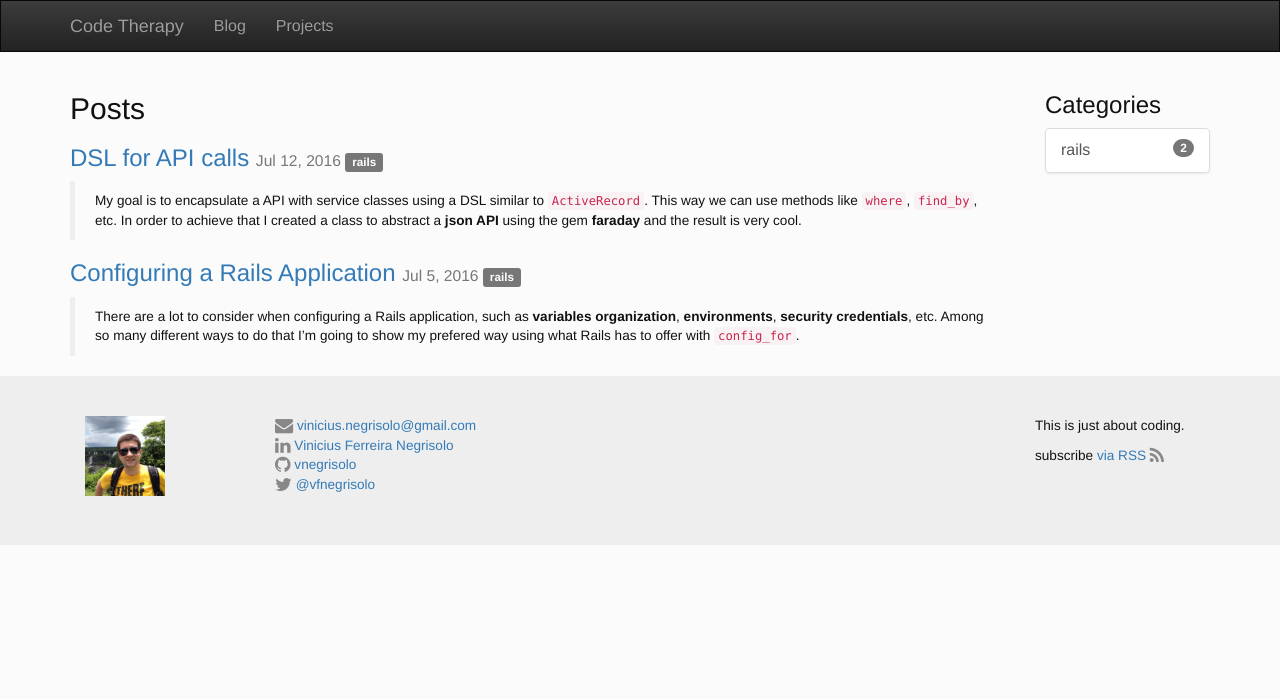
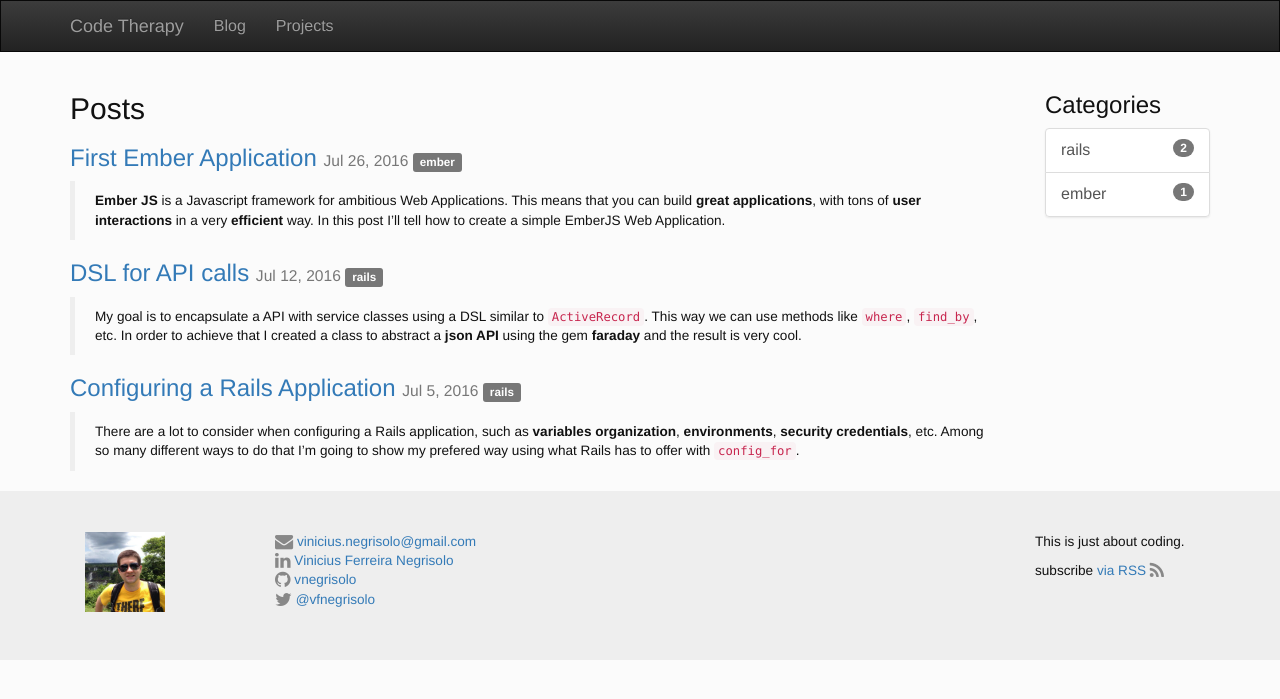
Before and after one commit to vnegrisolo/vnegrisolo.github.io, a Jekyll site: the page built from index.html, in a window 1280 px wide. Shown: the top 699 px of the page. Built offline with Jekyll 4.4.1, drawn with Linux system fonts in a browser that asks for light colours; part of the change alters nothing that is shown.

Commit message:
Create Ember post - First ember application

````diff
--- a/_includes/category_labels.html
+++ b/_includes/category_labels.html
@@ -1,5 +1,5 @@
 {% for category in include.categories %}
-  <a href="{{ category }}">
+  <a href="/{{ category }}">
     <span class="label label-default">{{ category }}</span>
   </a>
 {% endfor %}
--- /dev/null
+++ b/_posts/2016-07-26-first-ember-application.md
@@ -0,0 +1,143 @@
+---
+layout: post
+title:  "First Ember Application"
+date:   2016-07-26 12:00:00
+last_modified_at: 2016-07-26 12:00:00
+categories: ember
+---
+
+**Ember JS** is a Javascript framework for ambitious Web Applications. This means that you can build **great applications**, with tons of **user interactions** in a very **efficient** way. In this post I'll tell how to create a simple EmberJS Web Application.
+
+### Install Ember
+
+[Ember](http://emberjs.com/) uses NodeJs and its [npm](https://www.npmjs.com/) (node package manager) to manage some of dependencies, including Ember itself.
+
+It also depends on [bower](https://bower.io/) to be installed. So make sure you have all of them installed initially:
+
+```shell
+node -v
+# => v6.2.0
+npm -v
+# => 3.9.0
+bower -v
+# => 1.7.9
+```
+
+Then install the last release version of Ember, in this case `2.7`:
+
+```shell
+npm install -g ember-cli@2.7
+ember -v
+# => ember-cli: 2.7.0
+# => node: 6.2.0
+# => os: darwin x64
+```
+
+### Create an Ember project
+
+For creating an Ember project with the name `quickstart`:
+
+```shell
+ember new quickstart
+cd quickstart
+ember server
+```
+
+This will create the project, access the project folder and then start Ember server. You can see your app at [http://localhost:4200/](http://localhost:4200/).
+
+### Ember Concepts
+
+The main goal when building an Ember app is to understand the user interface you want to build. In a uri perspective, all folder structure represents a nested resource. Ember uses that to organize **Routes** and **Templates**. Here it is a simple description of Ember Classes:
+
+The **Router** receives a hit from the user and dispatches to a specific **Route**. There is just one Router per application and is stored in `app/router.js`.
+
+In a specific **Route** you can fetch data from the server based on uri and query params and then it's controller is called.
+
+A **Controller** can do the same as the Route and it's being discontinued by the Ember community, so please **don't use Controllers**. You can just ignore them when creating a new app, but if you are working in a legacy Ember app you need to know that Controllers in Ember are **Singletons**. So it will keep a state in it. This could cause some weird behavior or bugs.
+
+Finally a **Template** related to its Route is called and rendered using [handlebars](http://handlebarsjs.com/) for basic conditionals, loops and variable outputs.
+
+As I said **Routes** and **Templates** are related to the uri, but sometimes there are some logic and templates that could be reused. To do that you might need to use a **Component**. A **Component** can have both a component class to fetch some data from the server and also it's template. **Components** are not stick to the uri.
+
+<img src="/images/ember-core-concepts.png" class="img-responsive" alt="Ember Core Concepts">
+
+### Generating some code
+
+The easiest and fastest way to create your code in Ember is to use ember-cli generators. Run the following to know all generators available:
+
+```shell
+ember help generate
+```
+
+Let's start generating a route `hello` with:
+
+```shell
+ember generate route hello
+# => installing route
+# =>   create app/routes/hello.js
+# =>   create app/templates/hello.hbs
+# => updating router
+# =>   add route hello
+# => installing route-test
+# =>   create tests/unit/routes/hello-test.js
+```
+
+Add a model that just return a string:
+
+```javascript
+// path: app/routes/hello.js
+import Ember from 'ember';
+
+export default Ember.Route.extend({
+  model() {
+    return 'World';
+  }
+});
+```
+
+Finally show it in the template:
+
+{% raw %}
+```handlebars
+<!-- path: app/templates/hello.hbs -->
+<div class="greeting">Hello {{model}}!</div>
+```
+{% endraw %}
+
+Go to [http://localhost:4200/hello](http://localhost:4200/hello) and check you first Ember Route and Template.
+
+### Testing your App
+
+Let's create an **Acceptance Test** in order to test the app in the User's perspective:
+
+```shell
+ember generate acceptance-test hello
+# => installing acceptance-test
+# =>   create tests/acceptance/hello-test.js
+```
+
+This is a simple and straightforward test that verifies the **current url** and the **content** produced when the user hits `/hello` page:
+
+```javascript
+import { test } from 'qunit';
+import moduleForAcceptance from 'ember-quickstart/tests/helpers/module-for-acceptance';
+
+moduleForAcceptance('Acceptance | hello');
+
+test('visiting /hello', function(assert) {
+  assert.expect(2);
+  visit('/hello');
+  console.log(find('.greeting').text());
+
+  andThen(function() {
+    assert.equal(currentURL(), '/hello');
+    assert.equal(find('.greeting').text(), 'Hello World!');
+  });
+});
+```
+
+It's time to check if your tests are passing at [http://localhost:4200/tests](http://localhost:4200/tests)
+
+### Conclusion
+
+Ember is a powerful Javascript framework and yet very simple to start and maintain. A good way to start is to get used with the **core concepts** of Ember. Also use Ember **generators** and other **ember-cli tools** to gain speed on development and use **tests** as the best friend you can have when coding. You'll find yourself as an Ember developer in a blink. Good luck!
--- a/_sass/_syntax-highlighting.scss
+++ b/_sass/_syntax-highlighting.scss
@@ -20,6 +20,8 @@ div.highlighter-rouge {
     &[data-language="ruby"]:after  { background-color: $red; }
     &[data-language="yml"]:after   { background-color: $violet; }
     &[data-language="shell"]:after { background-color: $green; }
+    &[data-language="javascript"]:after { background-color: $yellow; }
+    &[data-language="handlebars"]:after { background-color: $orange; }
   }
 
   pre {
--- a/js/syntax-highlight.js
+++ b/js/syntax-highlight.js
@@ -3,7 +3,7 @@ $('div.highlighter-rouge').map(function(i, el){
   var language = codeSnippet.attr('class').match(/language-(\S+)/)[1];
 
   var firstCodeLine = codeSnippet.find('code span:first');
-  var match = firstCodeLine.text().match(/path: (.*)/);
+  var match = firstCodeLine.text().match(/path: (\S*)/);
 
   var header = $(document.createElement("div"));
   header.addClass('header small');
````
Also changed, not shown: images/ember-core-concepts.png (added).
